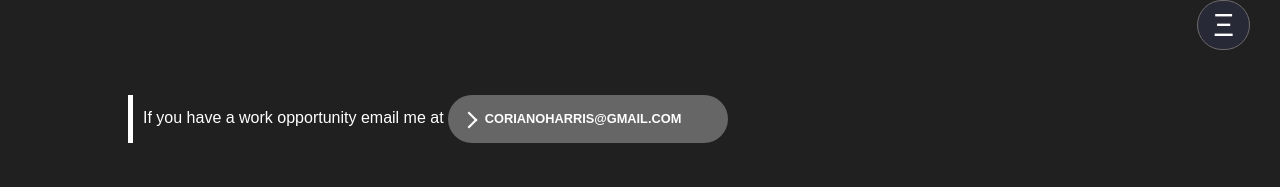
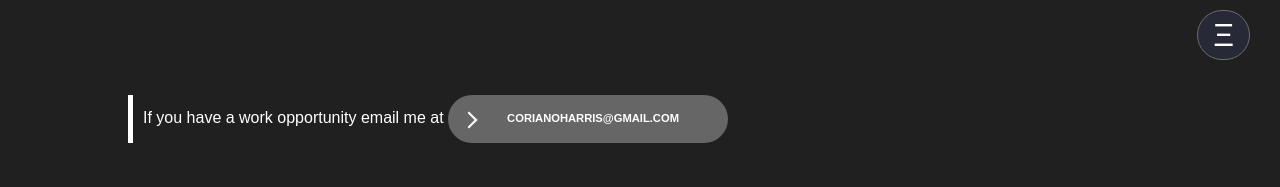
Before and after one commit to corianoharris/corianoharris.com, a plain HTML site: page index.html in a window 1280 px wide. Shown: the top 187 px of the page. Drawn offline with Linux system fonts and the light colour scheme.

Commit message:
increase email component padding-left to 30px

```diff
--- a/main.css
+++ b/main.css
@@ -164,7 +164,7 @@ h3 {
 
 nav {
   position: fixed;
-  top: 0;
+  top: 10px;
   right: 10px;
   display: flex;
   justify-content: space-between;
@@ -824,6 +824,9 @@ button.btn .circle .icon.arrow::before {
   -webkit-transform: rotate(45deg);
           transform: rotate(45deg);
 }
+
+
+
 .button-text {
   display: flex;
   justify-content: center;
@@ -853,9 +856,7 @@ button.btn .button-text {
   /* text-align: left; */
   margin-left: none;
 }
-/* button:hover .circle {
-  width: 100%;
-} */
+
 button:hover .circle .icon.arrow {
   background: #fff;
   -webkit-transform: translate(1rem, 0);
@@ -866,93 +867,10 @@ button:hover .button-text {
   color: #fff;
 }
 
-/* button {
-  position: relative;
-  display: inline-block;
-  cursor: pointer;
-  outline: none;
-  border: 0;
-  vertical-align: middle;
-  text-decoration: none;
-  background: transparent;
-  padding: 0;
-  font-size: 12px;
-  font-family: inherit;
+.email-link-text {
+  padding-left: 30px;
+  font-size: .7rem;
 }
-button.btn {
-  width: 250px;
-  height: auto;
-}
-button.btn .circle {
-  transition: all 0.45s cubic-bezier(0.65, 0, 0.076, 1);
-  position: relative;
-  display: block;
-  margin: 0;
-  width: 3rem;
-  height: 3rem;
-  background: #666;
-  border-radius: 1.625rem;
-}
-button.btn .circle .icon {
-  transition: all 0.45s cubic-bezier(0.65, 0, 0.076, 1);
-  position: absolute;
-  top: 0;
-  bottom: 0;
-  margin: auto;
-  background: #fff;
-}
-button.btn .circle .icon.arrow {
-  transition: all 0.45s cubic-bezier(0.65, 0, 0.076, 1);
-  left: 0.625rem;
-  width: 1.125rem;
-  height: 0.125rem;
-  background: none;
-}
-button.btn .circle .icon.arrow::before {
-  position: absolute;
-  content: '';
-  top: -0.25rem;
-  right: 0.0625rem;
-  width: 0.625rem;
-  height: 0.625rem;
-  border-top: 0.125rem solid #fff;
-  border-right: 0.125rem solid #fff;
-  -webkit-transform: rotate(45deg);
-          transform: rotate(45deg);
-}
-.button-text {
-  display: flex;
-  justify-content: center;
-  align-items: center;
-}
-
-button.btn .button-text {
-  transition: all 0.45s cubic-bezier(0.65, 0, 0.076, 1);
-  position: absolute;
-  top: 0;
-  left: 0;
-  right: 0;
-  bottom: 0;
-  padding: 0.75rem 0 0.75rem 25px;
-  margin: 0 0 0 1.85rem;
-  color: #282936;
-  font-weight: 700;
-  line-height: 1.6;
-  text-align: left;
-  text-transform: uppercase;
-}
-button:hover .circle {
-  width: 100%;
-}
-button:hover .circle .icon.arrow {
-  background: #fff;
-  -webkit-transform: translate(1rem, 0);
-          transform: translate(1rem, 0);
-}
-
-button:hover .button-text {
-  color: #fff;
-} */
 
 .project-link {
   position: relative;
```
